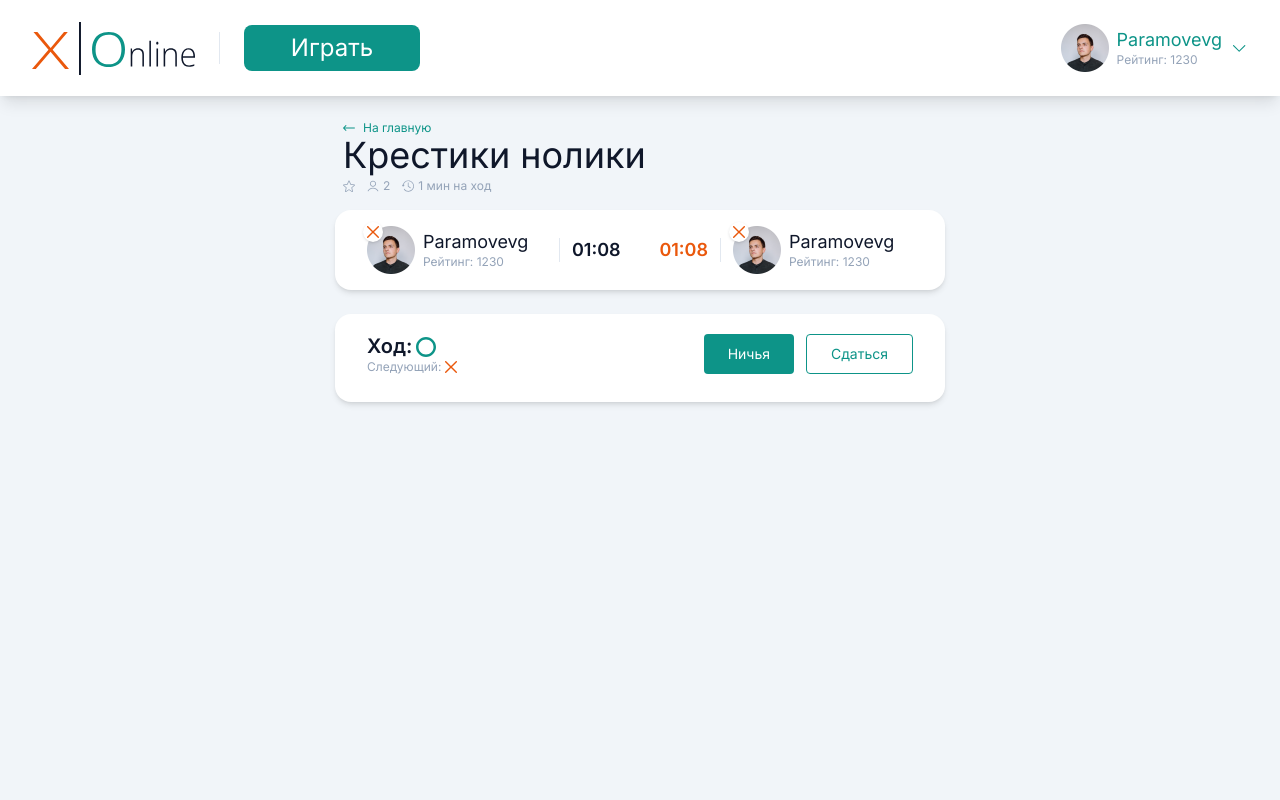
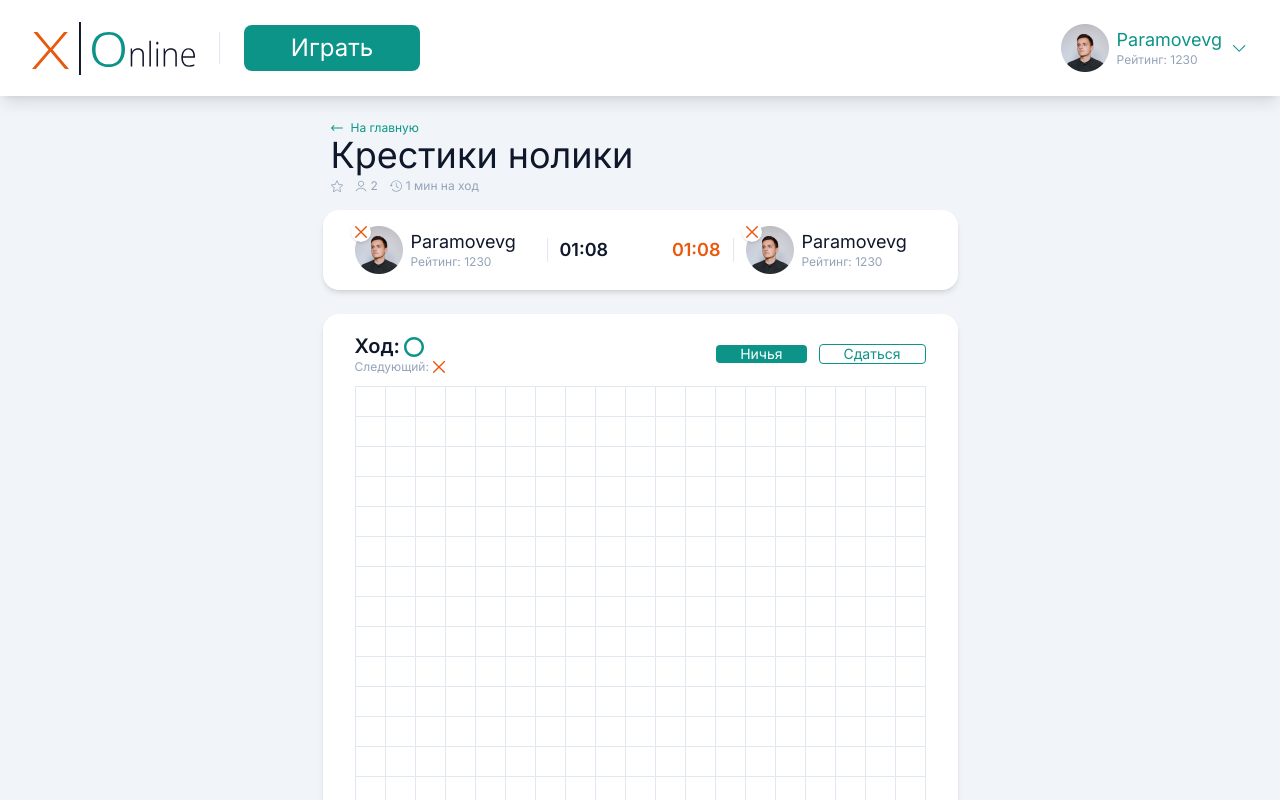
Before and after one commit to Andreeevna/tic_tac_toe, a Next.js app: page / in a window 1280 px wide. Shown: the top 800 px of the page. Built offline with nearby package versions, Linux system fonts and the light colour scheme.

Commit message:
feat:implemented the grid of the playing field

```diff
--- a/components/game/game-field.jsx
+++ b/components/game/game-field.jsx
@@ -2,6 +2,8 @@ import clsx from 'clsx'
 import { UIbutton } from '../uikit/ui-button'
 import { CrossIon } from './icons/CrossIon'
 import { ZeroIcon } from './icons/ZeroIcon'
+
+const ceils = new Array(19 * 19).fill(null)
 
 export const GameField = ({ className }) => {
 	return (
@@ -11,7 +13,7 @@ export const GameField = ({ className }) => {
 				'bg-white rounded-2xl shadow-md px-8 pt-5 pb-7'
 			)}
 		>
-			<div className='flex gap-3'>
+			<div className='flex gap-3 items-center'>
 				<div className='mr-auto'>
 					<div className='flex items-center gap-1 text-xl leading-tight font-semibold'>
 						Ход: <ZeroIcon className={'w-5 h-5'} />
@@ -28,6 +30,16 @@ export const GameField = ({ className }) => {
 					Сдаться
 				</UIbutton>
 			</div>
+			<div className='grid grid-cols-[repeat(19,_30px)] grid-rows-[repeat(19,_30px)] pl-px pt-px mt-3'>
+				{ceils.map((_, i) => {
+					return (
+						<button
+							key={i}
+							className='border border-slate-200 -ml-px -mt-px flex items-center justify-center'
+						></button>
+					)
+				})}
+			</div>
 		</div>
 	)
 }
--- a/pages/index.jsx
+++ b/pages/index.jsx
@@ -6,7 +6,7 @@ function App() {
 	return (
 		<div className='bg-slate-100 min-h-screen'>
 			<Header />
-			<main className='pt-6 mx-auto max-w-[610px]'>
+			<main className='pt-6 mx-auto w-max'>
 				<GameTitle />
 				<GameInfo className='mt-4' />
 				<GameField className='mt-6' />
```
